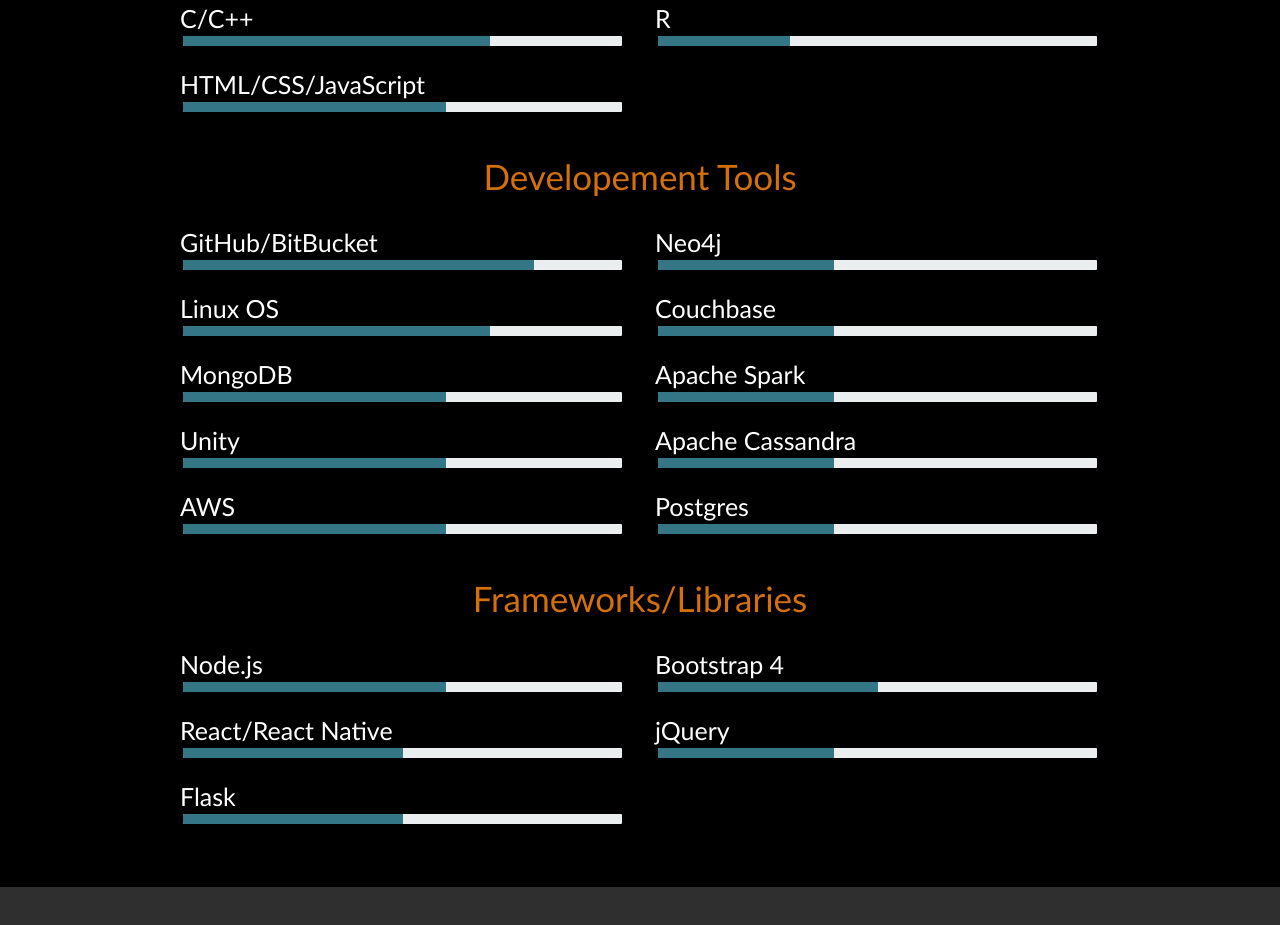
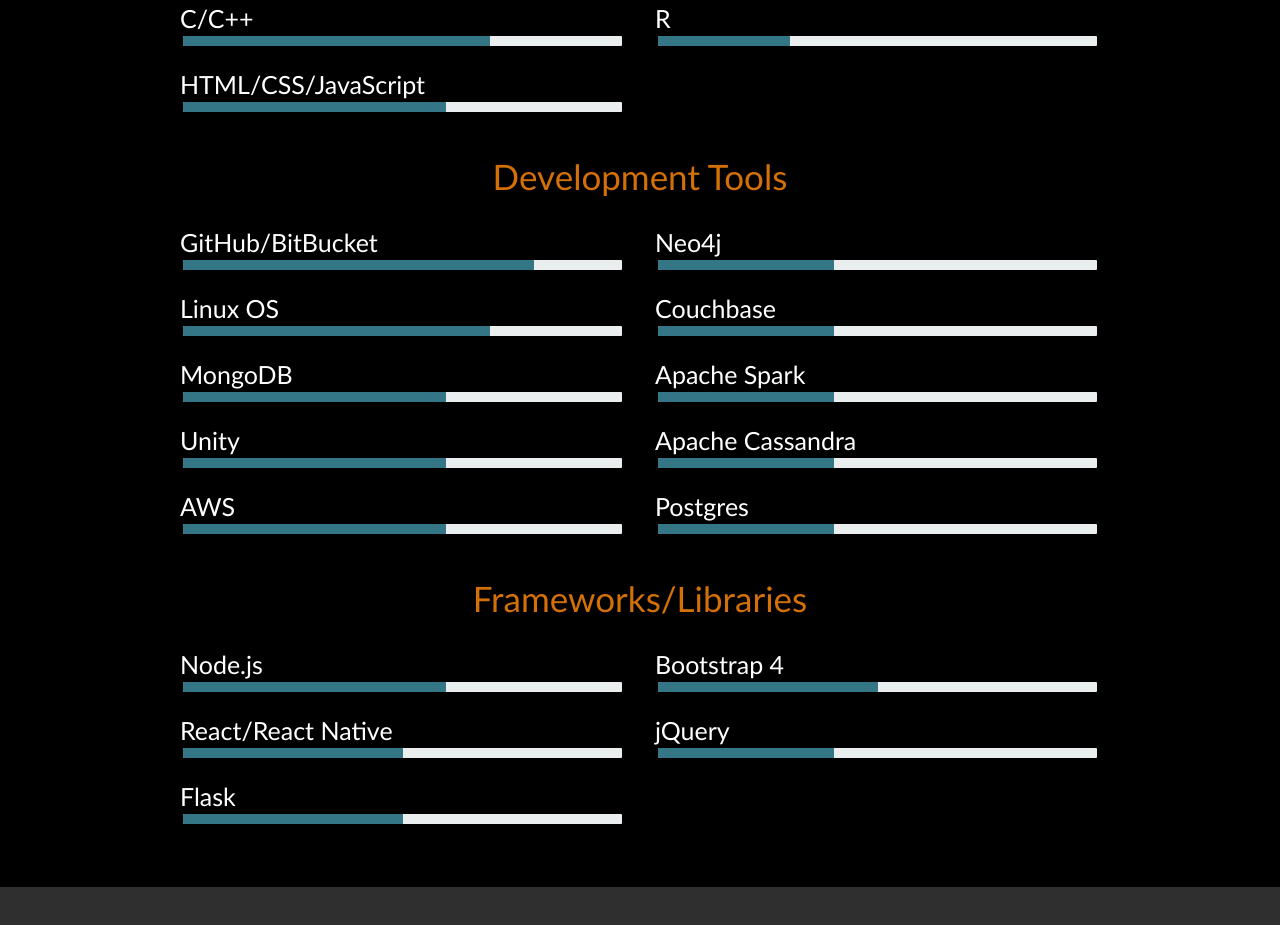
Before and after one commit to KunalK24/KunalK24.github.io, a plain HTML site: page index.html in a window 1280 px wide. Shown: the part 5424-6349 px from the top of the page. Drawn offline with nearby package versions, Linux system fonts and the light colour scheme; a web font is replaced by a local one.

Commit message:
Typo Fix

```diff
--- a/index.html
+++ b/index.html
@@ -290,7 +290,7 @@
                         </div>
                     </div>
                     <div class="tools">
-                        <h3 class="text-center">Developement Tools</h3>
+                        <h3 class="text-center">Development Tools</h3>
                         <div class="skill row">
                             <div class="col-md-6">
                                 <h4>GitHub/BitBucket</h4>
```
